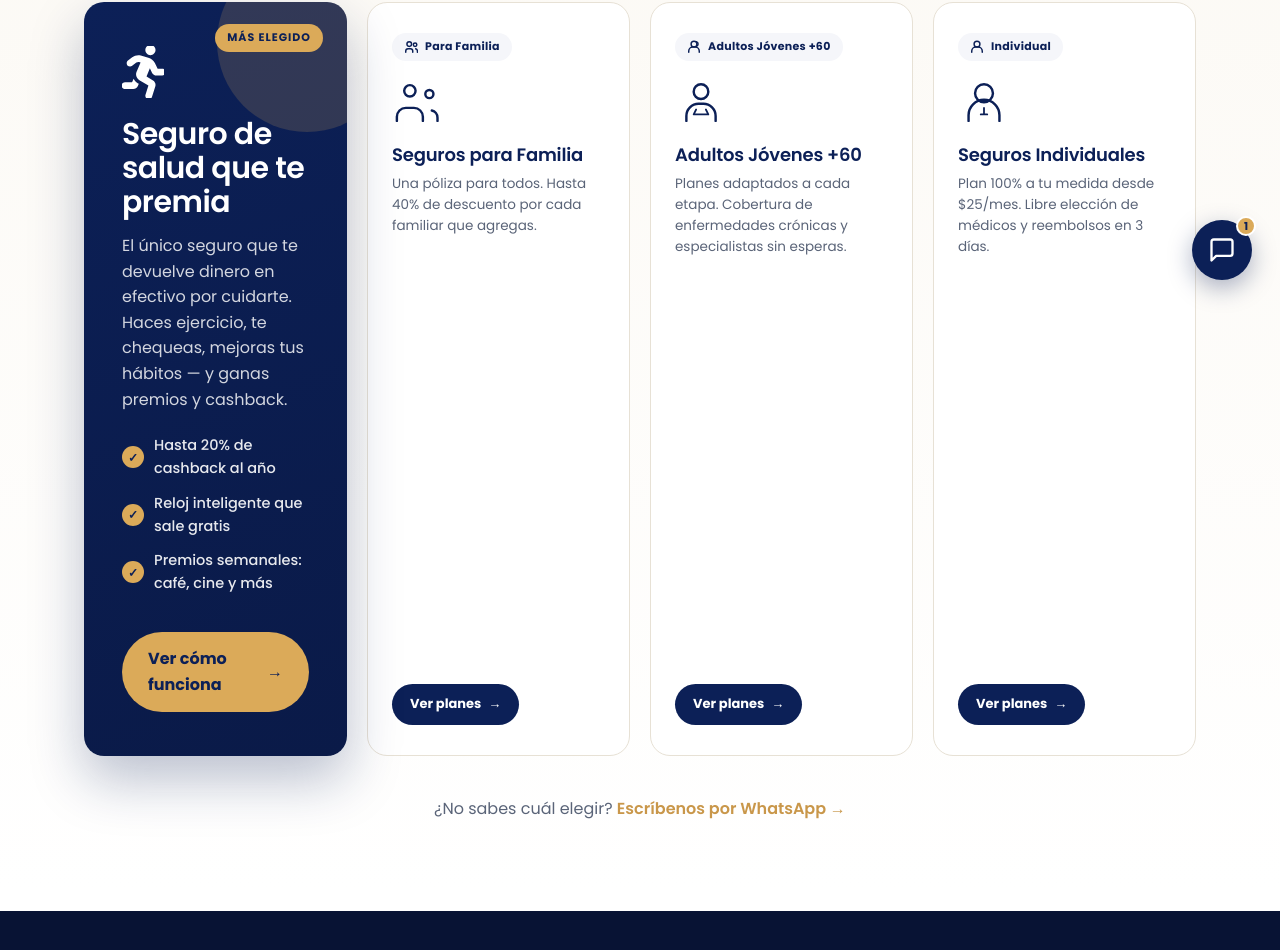
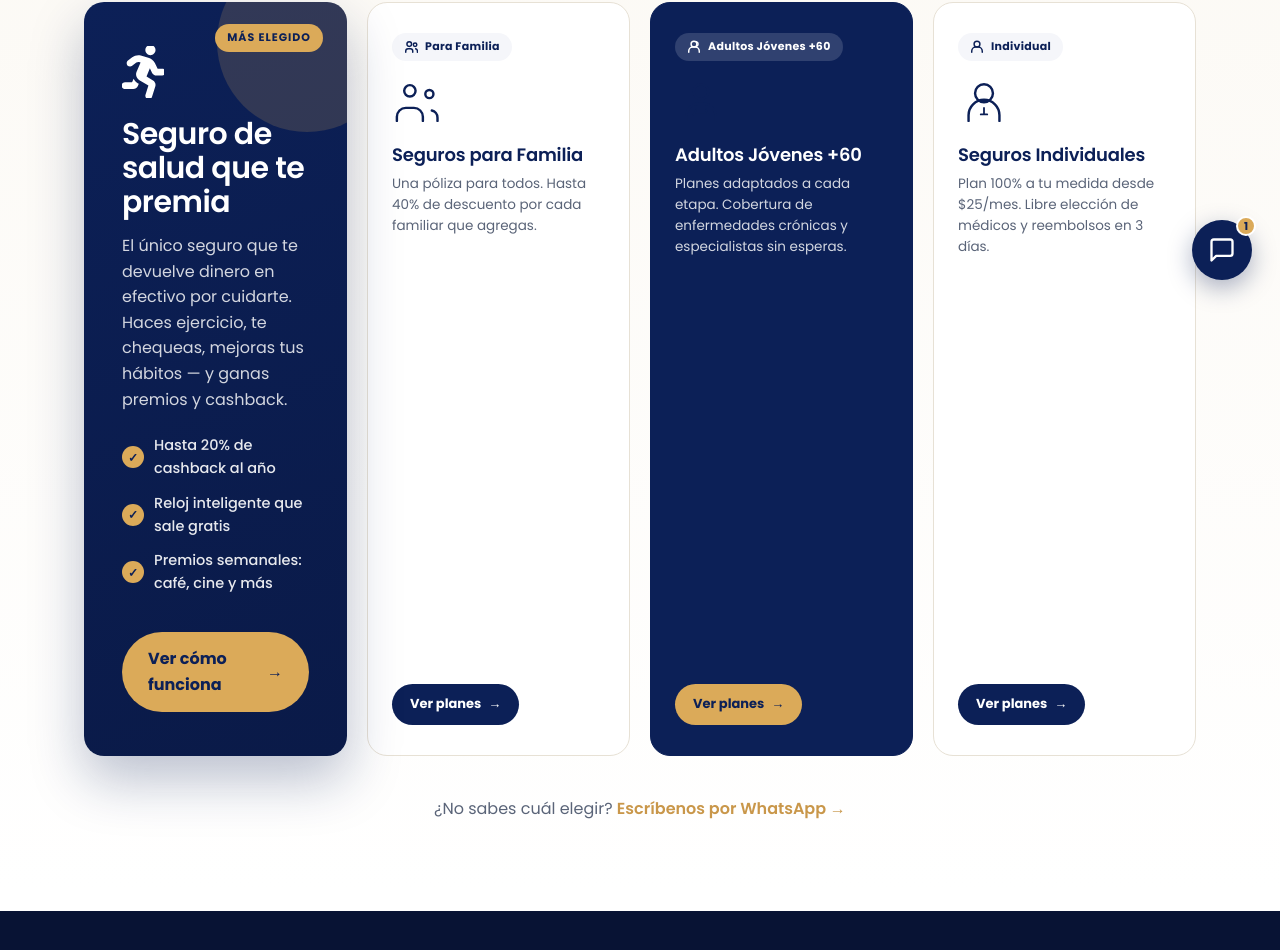
Before and after one commit to josuelizarzaburu-sudo/priority-web, a website: page salud.html in a window 1280 px wide. Shown: the part 492-1442 px from the top of the page. Drawn offline with Linux system fonts and the light colour scheme.

Commit message:
Widget en index + tarjetas salud alternadas

```diff
--- a/salud.html
+++ b/salud.html
@@ -112,6 +112,14 @@
   .path-new-cta{display:inline-flex;align-items:center;gap:9px;font-weight:700;font-size:15px;padding:13px 24px;border-radius:100px;background:var(--navy);color:#fff;width:fit-content;transition:gap .2s,background .2s}
   .path-new:hover .path-new-cta{background:var(--gold);color:var(--navy);gap:14px}
   .path-new-cta::after{content:"→"}
+  .path-new-navy{background:#0C2057;border-color:#0C2057;color:#fff}
+  .path-new-navy h2{color:#fff}
+  .path-new-navy .path-new-desc{color:rgba(255,255,255,.82)}
+  .path-new-navy .path-new-badge{background:rgba(255,255,255,.15);color:#fff}
+  .path-new-navy .path-new-badge svg{stroke:#fff}
+  .path-new-navy .path-new-cta{background:#DBAA59;color:#0C2057}
+  .path-new-navy:hover{border-color:#0C2057;box-shadow:0 16px 40px rgba(12,32,87,.25)}
+  .path-new-navy:hover .path-new-cta{background:#fff;color:#0C2057}
   .coming{opacity:.55;pointer-events:none;cursor:default}
   .coming .path-new-badge::after{content:" · Próximamente";font-weight:400;opacity:.7}
 
@@ -132,6 +140,14 @@
   .path-new-cta{display:inline-flex;align-items:center;gap:7px;font-weight:700;font-size:13px;padding:10px 18px;border-radius:100px;background:var(--navy);color:#fff;width:fit-content;transition:gap .2s,background .2s;margin-top:auto}
   .path-new:hover .path-new-cta{background:var(--gold);color:var(--navy);gap:12px}
   .path-new-cta::after{content:"→"}
+  .path-new-navy{background:#0C2057;border-color:#0C2057;color:#fff}
+  .path-new-navy h2{color:#fff}
+  .path-new-navy .path-new-desc{color:rgba(255,255,255,.82)}
+  .path-new-navy .path-new-badge{background:rgba(255,255,255,.15);color:#fff}
+  .path-new-navy .path-new-badge svg{stroke:#fff}
+  .path-new-navy .path-new-cta{background:#DBAA59;color:#0C2057}
+  .path-new-navy:hover{border-color:#0C2057;box-shadow:0 16px 40px rgba(12,32,87,.25)}
+  .path-new-navy:hover .path-new-cta{background:#fff;color:#0C2057}
 
   /* Vitality card — mantener el estilo original pero mismo alto */
   .path.premia{border-radius:20px}
@@ -205,7 +221,7 @@
       </a>
 
       <!-- ADULTOS JÓVENES +60 -->
-      <a href="salud-mayores.html" class="path-new">
+      <a href="salud-mayores.html" class="path-new path-new-navy">
         <span class="path-new-badge">
           <svg width="14" height="14" viewBox="0 0 24 24" fill="none" stroke="currentColor" stroke-width="2.5" stroke-linecap="round" stroke-linejoin="round"><circle cx="12" cy="7" r="5"/><path d="M3 21v-2a7 7 0 0 1 7-7h4a7 7 0 0 1 7 7v2"/><path d="M16 3.13a4 4 0 0 1 0 7.75"/></svg>
           Adultos Jóvenes +60
```
Also changed, not shown: index.html (+1 -0 lines).
